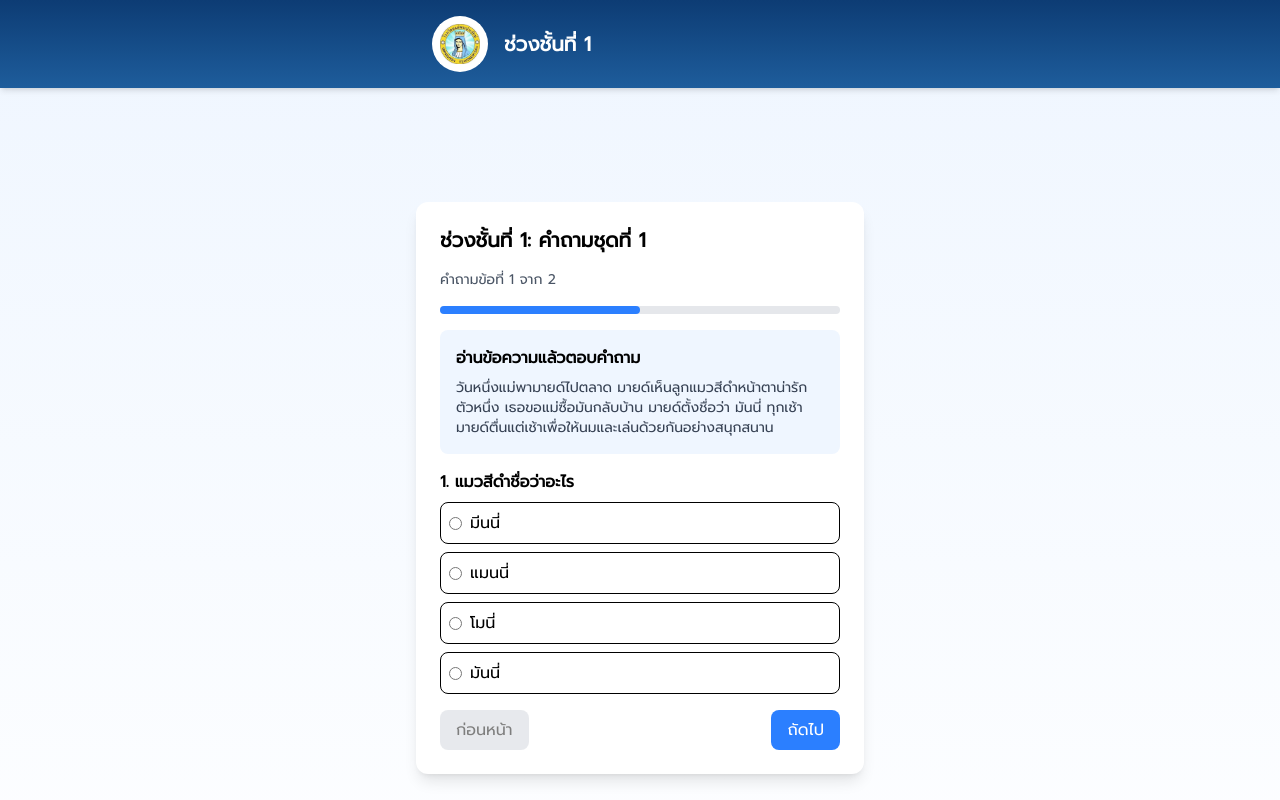
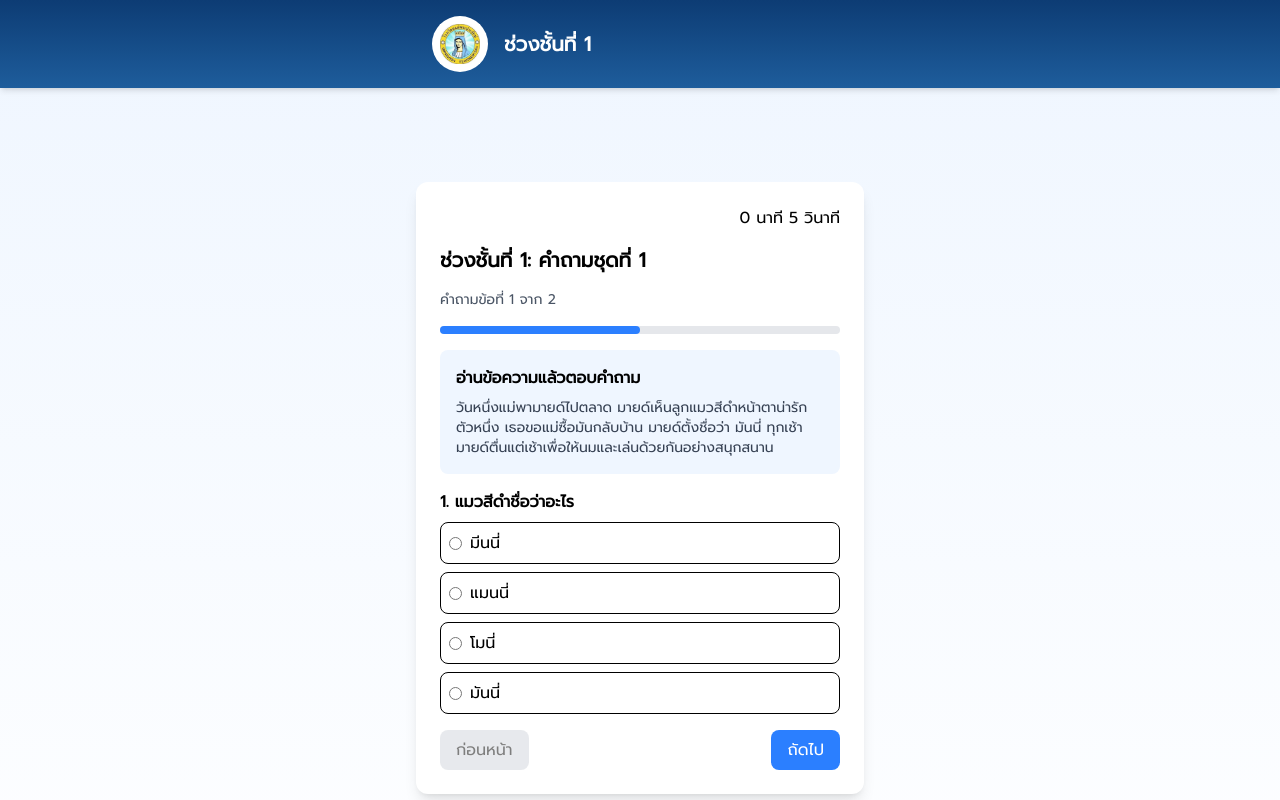
Before and after one commit to kritamategunt/q-a_thai_mp, a React (Vite) app: page /primary_1 in a window 1280 px wide. Shown: the top 800 px of the page. Built offline with nearby package versions, Linux system fonts and the light colour scheme.

Commit message:
feat: handle score swal

```diff
--- a/src/components/questionBox.tsx
+++ b/src/components/questionBox.tsx
@@ -1,5 +1,5 @@
-import { useState } from "react";
-import { indexIdGenerator } from "../utils/idGenarator"
+import { useEffect, useState } from "react";
+import { useNavigate } from "react-router-dom";
 import Swal from 'sweetalert2';
 
 export interface QuestionBoxProps {
@@ -26,13 +26,37 @@ const QuestionBox = ({
     headerParagraph,
     question
 }: QuestionBoxProps) => {
+    const [timeElapsed, setTimeElapsed] = useState(0);
+    const [timerActive, setTimerActive] = useState(true);
+    const navigate = useNavigate();
+    const formatTime = (seconds: number) => {
+        const minutes = Math.floor(seconds / 60);
+        const remainingSeconds = seconds % 60;
+        return `${minutes} นาที ${remainingSeconds} วินาที`;
+    };
+
+    useEffect(() => {
+
+        let timer: number;
+        if (timerActive) {
+            timer = setInterval(() => {
+                setTimeElapsed((prev) => prev + 1);
+            }, 1000);
+        }
+
+        return () => {
+            clearInterval(timer);
+        };
+    }, [timerActive]);
 
     const showResult = (score: number, total: number, correct: number, incorrect: number, timeTaken: any) => {
         Swal.fire({
             title: '',
             html: `
       <div class="bg-white w-full rounded-2xl p-6 shadow-md max-w-xs mx-auto">
-        <h2 class="text-gray-600 text-sm font-medium">Your Score</h2>
+        <h2 class="text-gray-600 text-sm font-medium">คุณได้คะแนน</h2>
+        <h2 class="text-gray-600 text-sm font-medium">${title}: คำถามชุดที่ ${setOf}</h2>
+
         <p class="text-4xl font-bold mt-1">${score}/${total}</p>
         <p class="text-lg text-gray-500 font-semibold">${Math.round((score / total) * 100)}%</p>
 
@@ -43,22 +67,23 @@ const QuestionBox = ({
         <div class="grid gap-3 mt-5 text-sm">
           <div class="flex justify-between bg-green-100 p-3 rounded-lg">
             <span class="flex gap-2 items-center">
-              ✅ Correct Answers
+              ✅ จำนวนคำตอบถูกต้อง
             </span>
             <span class="font-bold">${correct}</span>
           </div>
           <div class="flex justify-between bg-red-100 p-3 rounded-lg">
             <span class="flex gap-2 items-center">
-              ❌ Incorrect Answers
+              ❌ จำนวนคำตอบผิด
             </span>
             <span class="font-bold">${incorrect}</span>
           </div>
           <div class="flex justify-between bg-blue-100 p-3 rounded-lg">
             <span class="flex gap-2 items-center">
-              ⏱ Time Taken
+              ⏱ ใช้เวลา
             </span>
             <span class="font-bold">${timeTaken}</span>
           </div>
+          <p>*อย่าลืมแคปรูปหน้าจอให้พี่ๆดูด้วยละ!</p>
         </div>
       </div>
     `,
@@ -68,6 +93,8 @@ const QuestionBox = ({
             customClass: {
                 popup: 'p-0 border-0 shadow-none',
             }
+        }).then(() => {
+            navigate('/');
         });
     };
 
@@ -96,14 +123,19 @@ const QuestionBox = ({
             cancelButtonText: 'ยกเลิก',
         }).then((result) => {
             if (result.isConfirmed) {
-              showResult(score, question.length, score, question.length - score, '2 นาที 30 วินาที');
+                setTimerActive(false);
+                showResult(score, question.length, score, question.length - score, formatTime(timeElapsed));
             }
         });
     }
 
+    useEffect(() => {
+        setScore(0);
+    }, [setOf]);
+
     return (
         <div className="w-full max-w-md bg-white rounded-xl shadow-lg p-6 space-y-4">
-
+            <h1 className="text-right">{formatTime(timeElapsed)}</h1>
             <h1 className="text-xl font-bold">{title}: คำถามชุดที่ {setOf}</h1>
 
             <div className="text-sm text-gray-600">
@@ -131,6 +163,8 @@ const QuestionBox = ({
                             <input type="radio" name={`q${currentQuestionIndex}`} onClick={() => {
                                 if (option.isCorrect) {
                                     setScore(score + 1);
+                                } else {
+                                    setScore(score + 0);
                                 }
                             }} />
                             {option.optionText}
--- /dev/null
+++ b/src/pages/thankYou/index.tsx
@@ -0,0 +1,8 @@
+
+function ThankYou() {
+  return (
+    <div>ThankYou</div>
+  )
+}
+
+export default ThankYou
--- a/src/routes/Routes.tsx
+++ b/src/routes/Routes.tsx
@@ -3,6 +3,7 @@ import { useRoutes } from 'react-router-dom'
 import HomePage from '../pages/homepage';
 import ApplicationLayout from '../layouts/applicationLayout';
 import LowerSecondary from '../pages/question/lower_secondary';
+import ThankYou from '../pages/thankYou';
 
 const ConfigRoutes = () => {
     const routes = useRoutes([
@@ -25,7 +26,10 @@ const ConfigRoutes = () => {
                             element: <>404:NOT FOUND</>,
                             path: '/upper-secondary',
                         },
-
+                        {
+                            element: <ThankYou />,
+                            path: '/thank-you',
+                        },
                     ],
                 },
 
```
Also changed, not shown: 6 other files (tests, documents, lock files or other folders).
